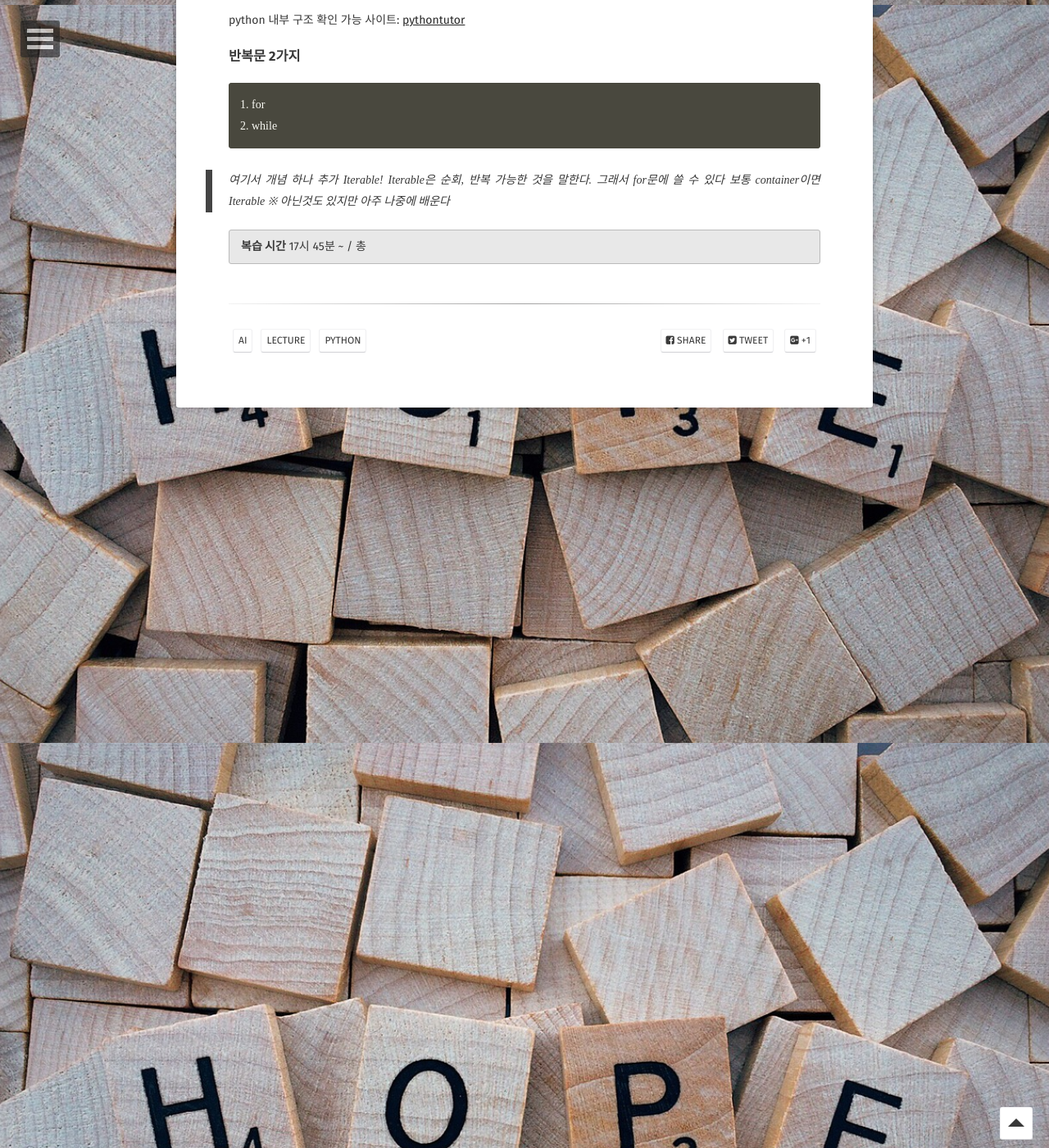
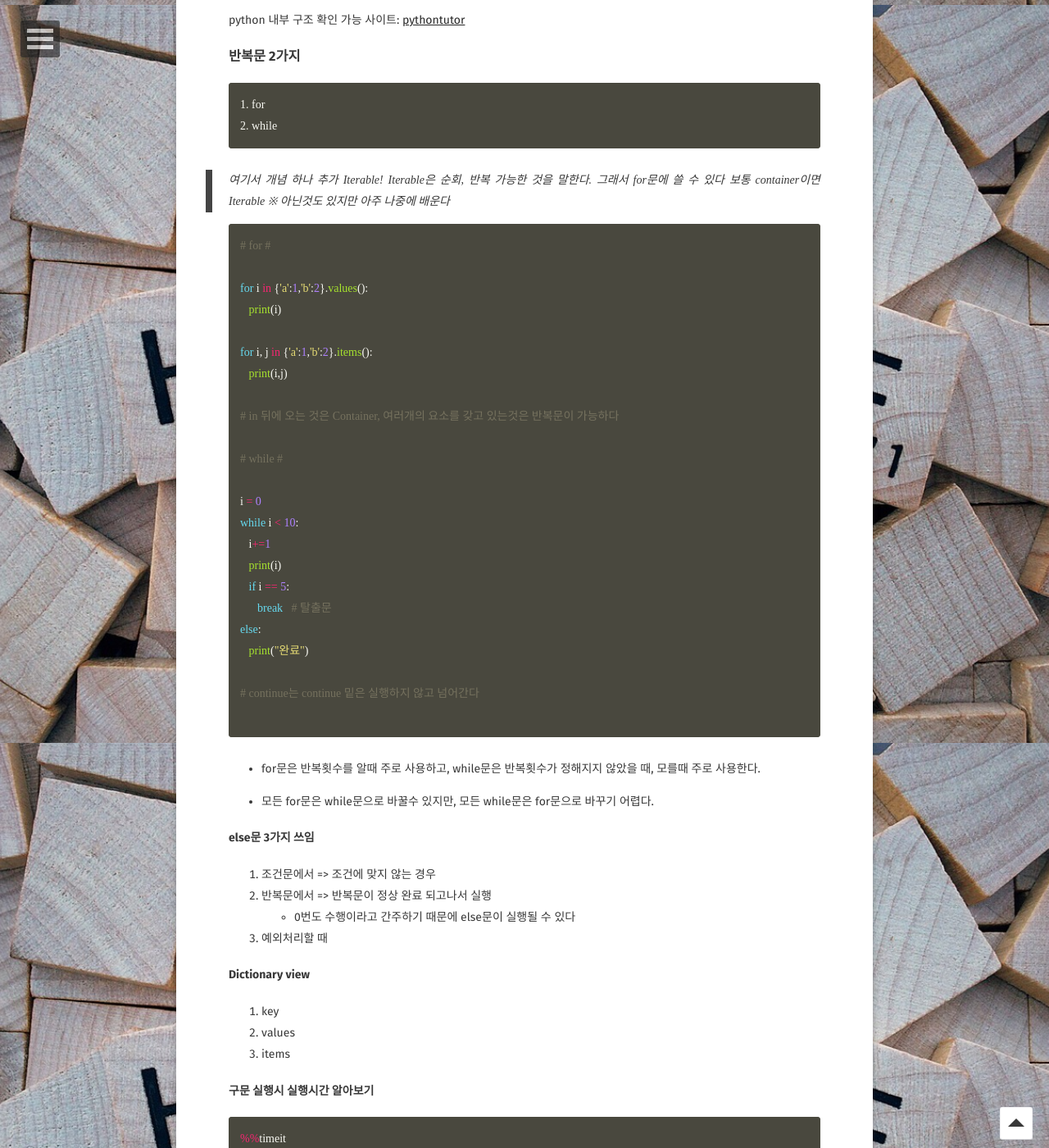
Before and after one commit to Jungjihyuk/JH_Life, a Jekyll site: the page built from _posts/2019-04-29-AILecture.md, in a window 1280 px wide and 1400 px high, scrolled down 16194 px. Shown: the whole window at 82% size. Built offline with Jekyll 4.4.1, drawn with Linux system fonts in a browser that asks for light colours; some web fonts are replaced; comment, search, counter and statistics services are not loaded; some of the changed text lies outside the part shown.

Commit message:
3일차 복습 끝

````diff
--- a/_posts/2019-04-29-AILecture.md
+++ b/_posts/2019-04-29-AILecture.md
@@ -624,9 +624,64 @@ python 내부 구조 확인 가능 사이트: [pythontutor](http://pythontutor.c
 > 여기서 개념 하나 추가 Iterable! Iterable은 순회, 반복 가능한 것을 말한다. 그래서 for문에 쓸 수 있다
 보통 container이면 Iterable ※ 아닌것도 있지만 아주 나중에 배운다
 
+```python
+# for #
+
+for i in {'a':1,'b':2}.values():
+   print(i)
+
+for i, j in {'a':1,'b':2}.items():
+   print(i,j)
+
+# in 뒤에 오는 것은 Container, 여러개의 요소를 갖고 있는것은 반복문이 가능하다
+
+# while #
+
+i = 0
+while i < 10:
+   i+=1
+   print(i)
+   if i == 5:
+      break   # 탈출문
+else:
+   print("완료")
+
+# continue는 continue 밑은 실행하지 않고 넘어간다
+
+```
+* for문은 반복횟수를 알때 주로 사용하고, while문은 반복횟수가 정해지지 않았을 때, 모를때 주로 사용한다.
+
+* 모든 for문은 while문으로 바꿀수 있지만, 모든 while문은 for문으로 바꾸기 어렵다.
+
+#### else문 3가지 쓰임
+1. 조건문에서     => 조건에 맞지 않는 경우
+2. 반복문에서     => 반복문이 정상 완료 되고나서 실행
+- 0번도 수행이라고 간주하기 때문에 else문이 실행될 수 있다
+3. 예외처리할 때
+
+#### Dictionary view
+
+1. key
+2. values
+3. items
 
 
+#### 구문 실행시 실행시간 알아보기
 
+```python
+%%timeit
 
-**복습 시간**   17시 45분 ~ / 총
+for i in range(3,10,2):
+    for j in range(1,10):
+        print(i,"*",j,"=", i*j)
+    print()
+
+# 391 µs ± 31.8 µs per loop (mean ± std. dev. of 7 runs, 1000 loops each)
+```
+
+#### Python에서 중요한 두 가지 (Two A)
+1. Abstraction
+2. Automation
+
+**복습 시간**   17시 45분 ~ / 18시 43분 총 58
 {: .notice}
````
